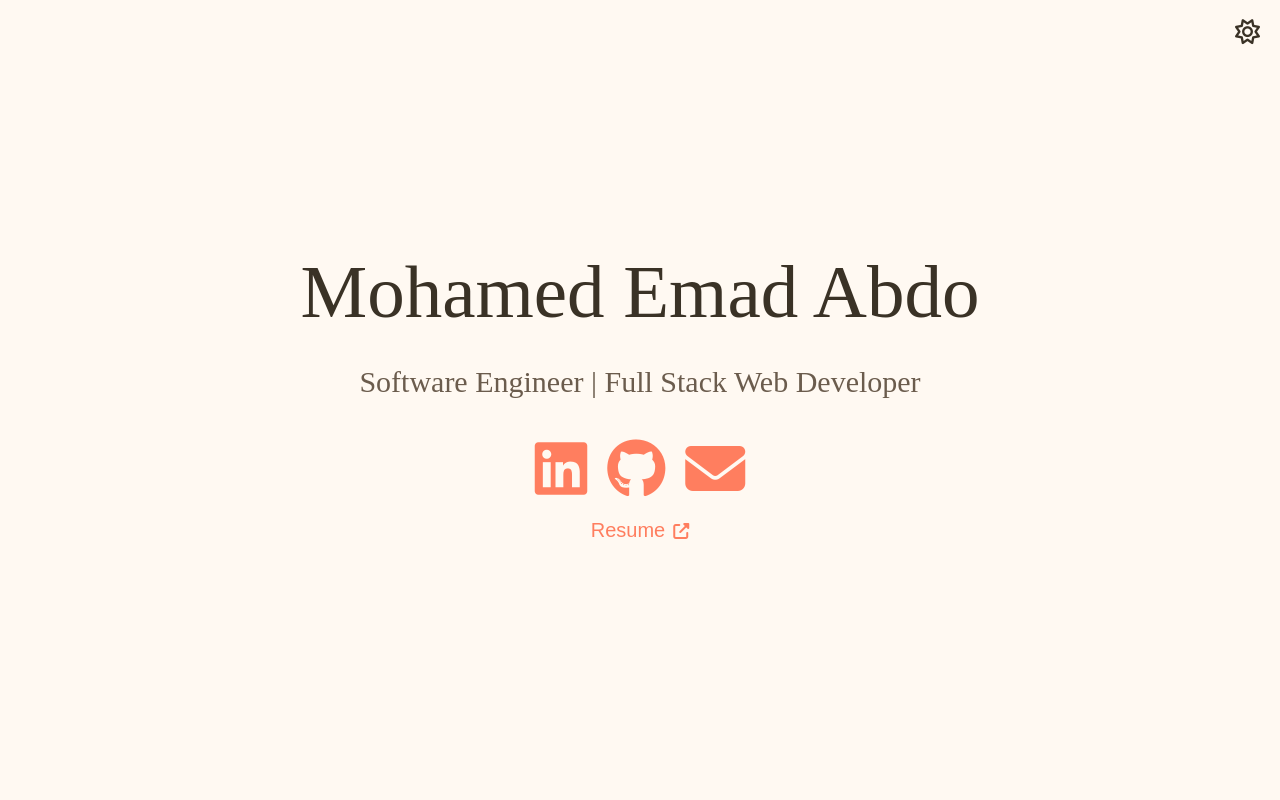
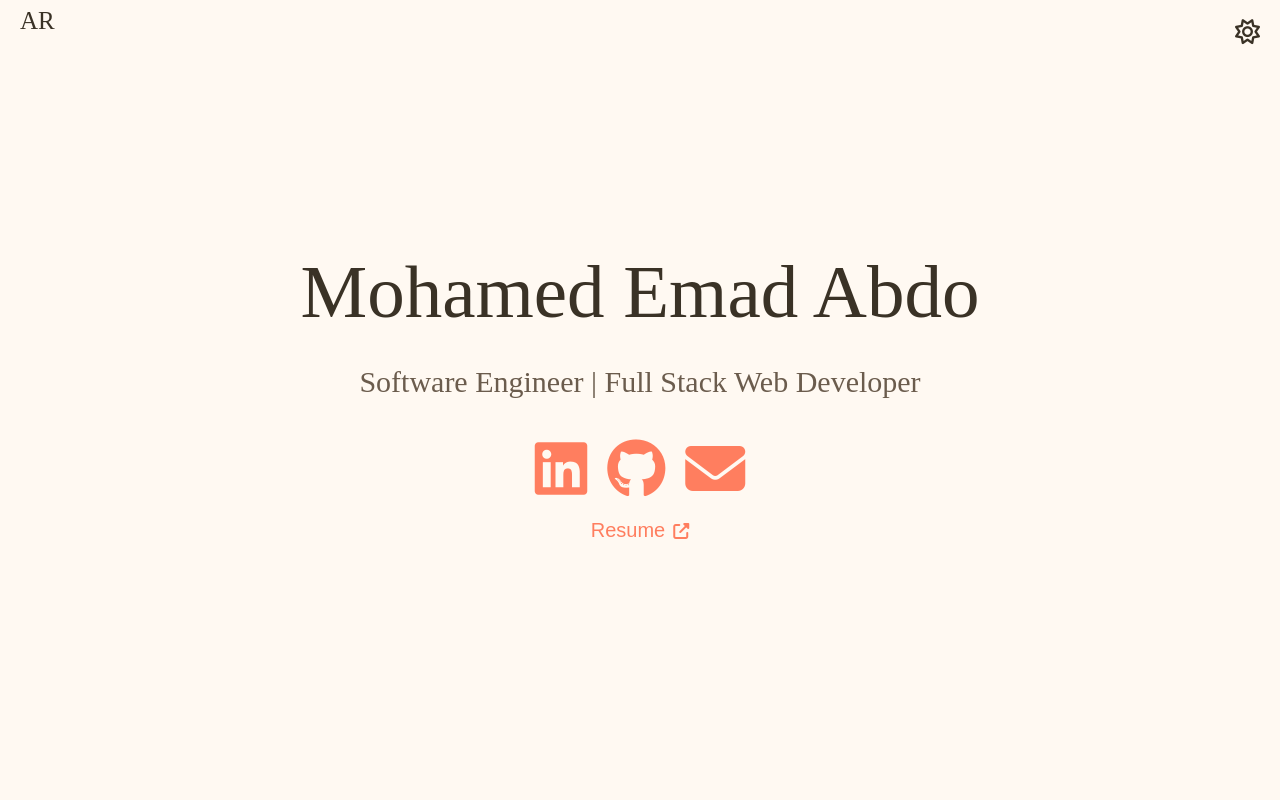
Before and after one commit to Mohamed-Coder2/MEmad, a React (Vite) app: page / in a window 1280 px wide. Shown: the top 800 px of the page. Built offline with nearby package versions, Linux system fonts and the light colour scheme; no server answers; a web font is replaced by a local one.

Commit message:
Added AR for the landing page

```diff
--- a/src/App.jsx
+++ b/src/App.jsx
@@ -1,7 +1,6 @@
 import Test from './components/comp'
 
 function App() {
-
   return (
     <div>
       <Test />
--- a/src/components/Typewriter.jsx
+++ b/src/components/Typewriter.jsx
@@ -4,6 +4,12 @@ import '../css/Typewriter.css'
 const Typewriter = ({ text, speed = 50 }) => {
   const [displayedText, setDisplayedText] = useState('');
   const [currentIndex, setCurrentIndex] = useState(0);
+
+  // Reset the animation when text changes
+  useEffect(() => {
+    setDisplayedText('');
+    setCurrentIndex(0);
+  }, [text]);
 
   useEffect(() => {
     if (currentIndex < text.length) {
--- a/src/components/comp.jsx
+++ b/src/components/comp.jsx
@@ -1,4 +1,5 @@
 import ThemePicker from './theme';
+import { useState } from 'react';
 import PDFButton from './pdfViewer'
 import '../css/reset.css';
 import '../css/styles.css';
@@ -22,16 +23,32 @@ import droosy from '../assets/droosy.png';
 import Typewriter from './Typewriter';
 
 const Test = () => {
+
+  const [EN, setLang] = useState(true);
+
+  const Name = EN ? 'Mohamed Emad Abdo' : 'محمد عماد عبده'
+  const Title = EN ? 'Software Engineer | Full Stack Web Developer':'مهندس برمجيات | مطور ويب متكامل'
+
+  const handleLang = () => {
+    setLang(prev => !prev)
+  }
+
   return (
     <div>
       <ThemePicker />
+      <div
+        className='fa-lg lang'
+        onClick={handleLang}
+      >
+        {EN ? 'AR':'EN'}
+      </div>
       <main>
         <div className='h-screen main'>
           <div className="intro">
-            <Typewriter text={'Mohamed Emad Abdo'} speed={100} />
+            <Typewriter text={Name} speed={100} />
           </div>
           <div className="tagline">
-            <Typewriter text={'Software Engineer | Full Stack Web Developer'} speed={50} />
+            <Typewriter text={Title} speed={50} />
           </div>
 
           <div className="icons-social">
@@ -50,7 +67,7 @@ const Test = () => {
           </div>
 
           <div>
-            <PDFButton />
+            <PDFButton text={EN ? 'Resume':'سيرة ذاتية'}/>
           </div>
         </div>
 
--- a/src/components/pdfViewer.jsx
+++ b/src/components/pdfViewer.jsx
@@ -1,10 +1,10 @@
-const PDFButton = () => {
+const PDFButton = ({text}) => {
   return (
     <button
       onClick={() => window.open('/MEmad/CV.pdf', '_blank')}
       className="pdf-button"
     >
-      Resume <span><i className="fa-solid fa-up-right-from-square"></i></span>
+      {text ? text : 'Resume'} <span><i className="fa-solid fa-up-right-from-square"></i></span>
     </button>
   );
 };
--- a/src/css/styles.css
+++ b/src/css/styles.css
@@ -73,6 +73,17 @@ html {
 
 .icons-social i {
   font-size: 3em;
+}
+
+.lang {
+  position: fixed;
+  top: 20px;
+  left: 20px;
+  z-index: 1000;
+}
+
+.lang:hover {
+  cursor: pointer;
 }
 
 /* Custom Styles */
```
